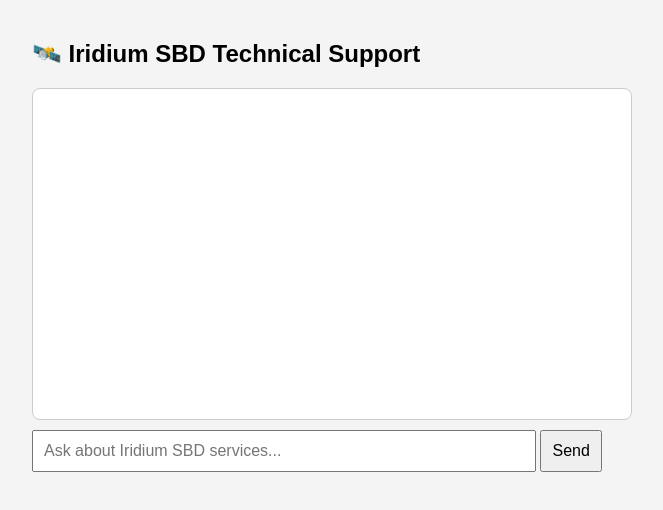
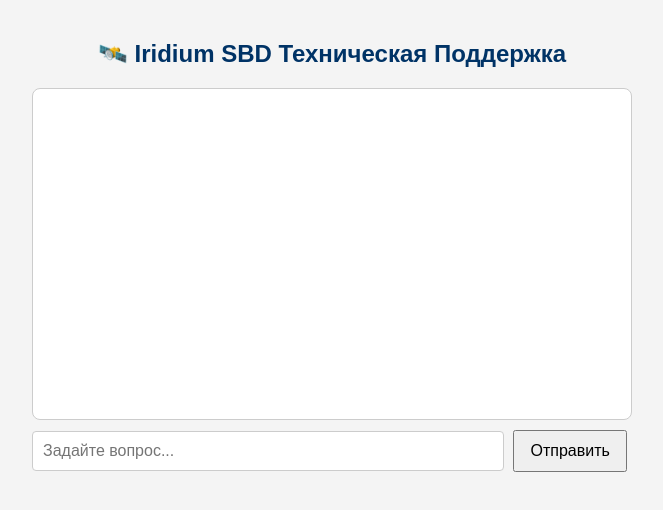
Before and after one commit to kobyzev-yuri/iridium-support-chat, a plain HTML site: page index.html in a window 1280 px wide. Shown: the whole page, without its empty margins (308-971 px from the left). Drawn offline with Linux system fonts and the light colour scheme.

Commit message:
Add files via upload

```diff
--- a/index.html
+++ b/index.html
@@ -1,9 +1,9 @@
 <!DOCTYPE html>
-<html lang="en">
+<html lang="ru">
 <head>
   <meta charset="UTF-8" />
   <meta name="viewport" content="width=device-width, initial-scale=1.0"/>
-  <title>Iridium SBD Technical Support</title>
+  <title>Iridium SBD Техническая Поддержка</title>
   <style>
     body {
       font-family: Arial, sans-serif;
@@ -11,6 +11,10 @@
       padding: 20px;
       max-width: 600px;
       margin: auto;
+    }
+    h2 {
+      text-align: center;
+      color: #003366;
     }
     #chat {
       background: white;
@@ -26,25 +30,36 @@
       padding: 10px;
       background: #eee;
       border-radius: 5px;
+      line-height: 1.4;
+    }
+    .user {
+      background-color: #d1e7dd;
+      align-self: flex-end;
+    }
+    .assistant {
+      background-color: #f8f9fa;
     }
     input[type="text"] {
-      width: 80%;
+      width: 75%;
       padding: 10px;
       font-size: 16px;
+      border: 1px solid #ccc;
+      border-radius: 4px;
     }
     button {
-      padding: 10px;
+      padding: 10px 15px;
       font-size: 16px;
+      margin-left: 5px;
+      cursor: pointer;
     }
   </style>
 </head>
 <body>
 
-  <h2>🛰️ Iridium SBD Technical Support</h2>
+  <h2>🛰️ Iridium SBD Техническая Поддержка</h2>
   <div id="chat"></div>
-
-  <input type="text" id="userInput" placeholder="Ask about Iridium SBD services..." />
-  <button onclick="sendMessage()">Send</button>
+  <input type="text" id="userInput" placeholder="Задайте вопрос..." />
+  <button onclick="sendMessage()">Отправить</button>
 
   <script>
     async function sendMessage() {
@@ -54,30 +69,35 @@
 
       if (!userMessage) return;
 
-	  // Show user message
-	  chat.innerHTML += `<div class="message"><strong>You:</strong> ${userMessage}</div>`;
+      // Показываем сообщение пользователя
+      chat.innerHTML += `<div class="message user"><strong>Вы:</strong> ${userMessage}</div>`;
       input.value = "";
 
-	  // Send to your RAG assistant
-	  const response = await fetch("https://0c85-104-196-192-5.ngrok-free.app/api/ ", {
+      try {
+        const response = await fetch("https://a599-104-196-192-5.ngrok-free.app/chat ", {
           method: "POST",
-	    headers: { "Content-Type": "application/json" },
-	    body: JSON.stringify({ data: [userMessage] })
+          headers: {
+            "Content-Type": "application/json"
+          },
+          body: JSON.stringify({ query: userMessage })
         });
 
         const result = await response.json();
 
-	  // Extract the actual answer from the JSON response
-	  const botReply = result.response || "⚠️ No response received.";
-	  chat.innerHTML += `<div class="message"><strong>Assistant:</strong> ${botReply}</div>`;
+        // Показываем ответ ассистента
+        const botReply = result.response || "⚠️ Нет ответа от сервера.";
+        chat.innerHTML += `<div class="message assistant"><strong>Ассистент:</strong> ${botReply}</div>`;
+      } catch (err) {
+        chat.innerHTML += `<div class="message" style="color:red;"><strong>Ошибка:</strong> ${err.message}</div>`;
+      }
+
       chat.scrollTop = chat.scrollHeight;
     }
 
-// Optional: allow pressing Enter to send
+    // Отправка по Enter
     document.getElementById("userInput").addEventListener("keypress", function(e) {
       if (e.key === "Enter") sendMessage();
     });
-
   </script>
 
 </body>
```
Lines whose indentation alone changed are shown as unchanged.
